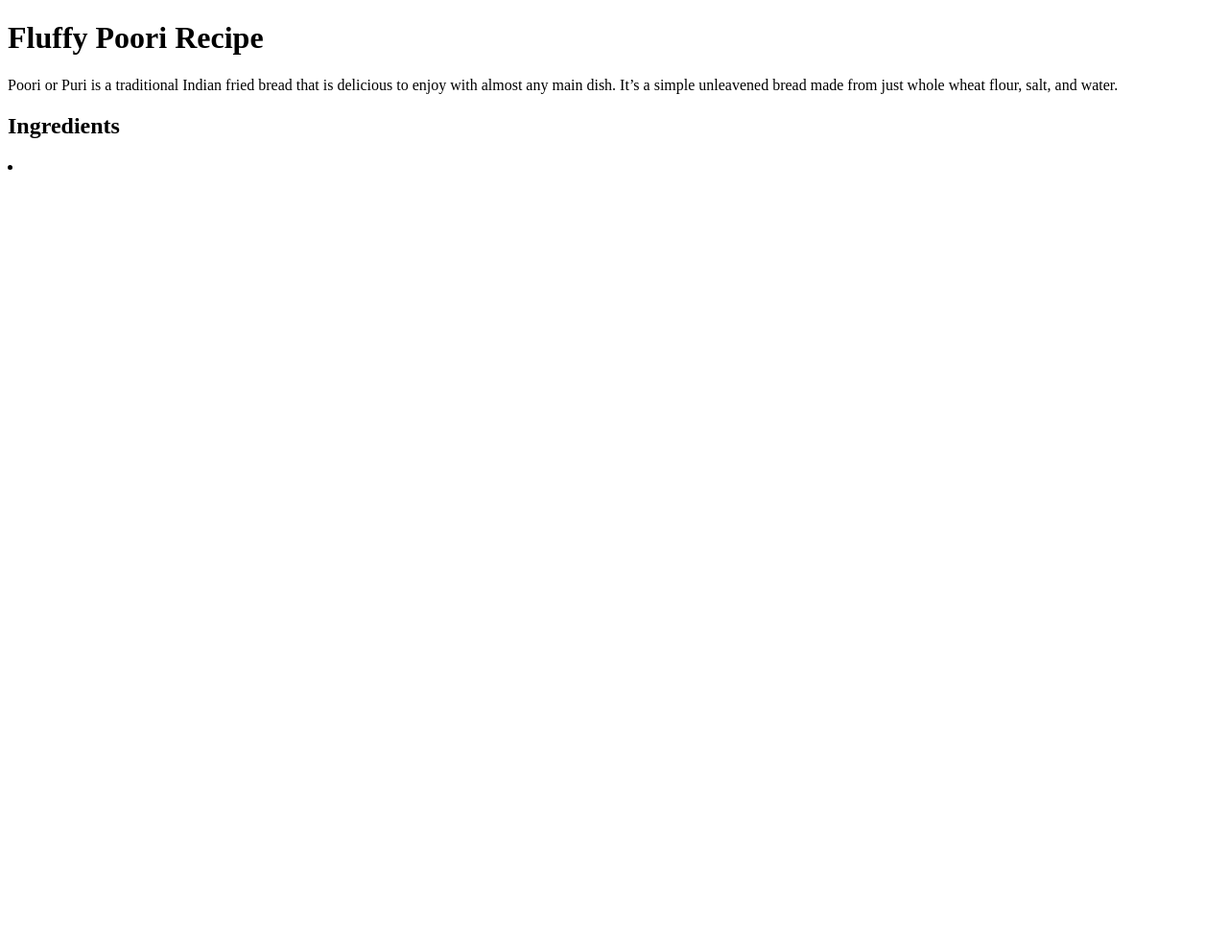
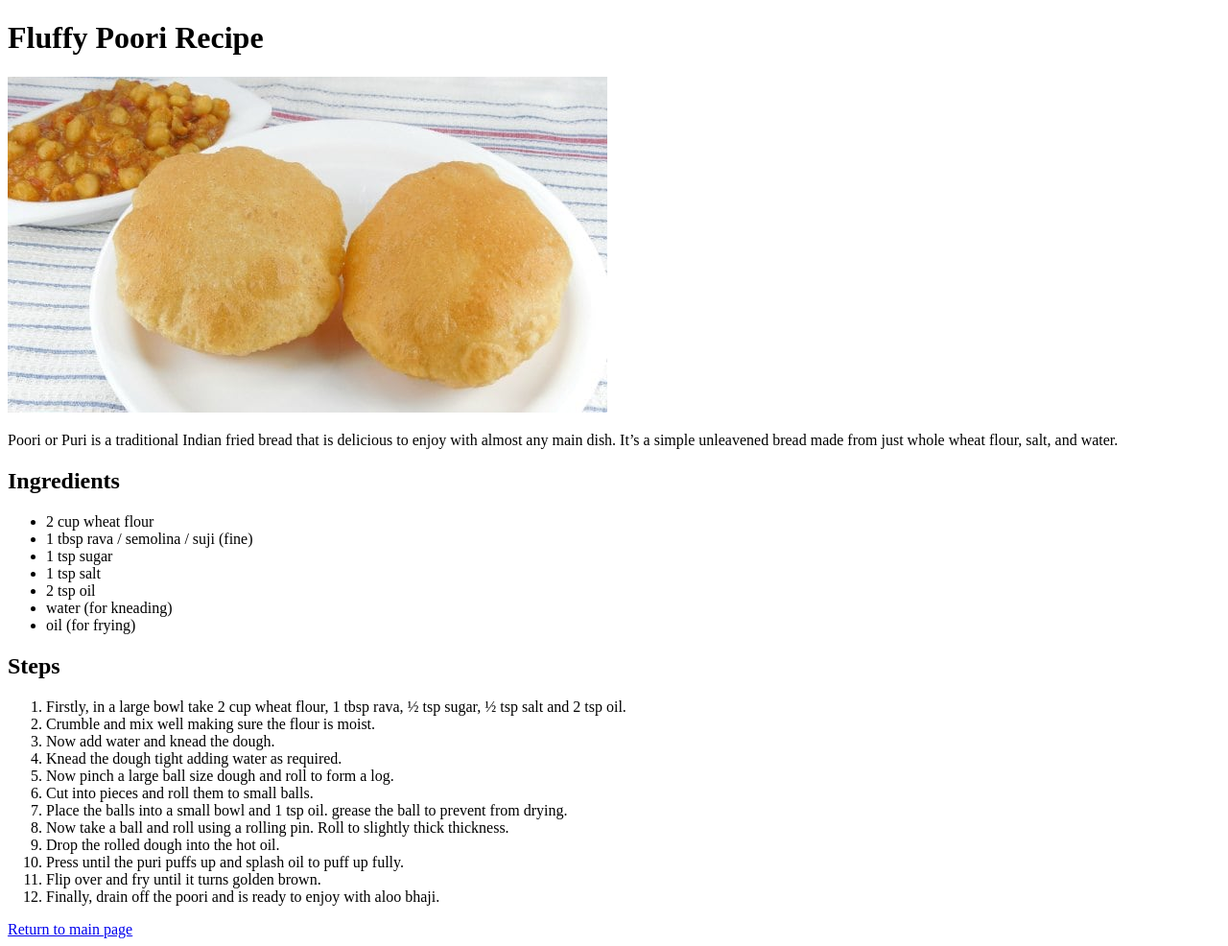
Before and after one commit to shivam-os/odin-recipes, a plain HTML site: page recipes/poori.html in a window 1280 px wide. Shown: the whole page at 96% size. Before the commit the page ends 800 px from the top, so only its background shows below. Drawn offline with Linux system fonts and the light colour scheme.

Commit message:
Add image, ingredients & steps

```diff
--- a/recipes/poori.html
+++ b/recipes/poori.html
@@ -11,9 +11,34 @@
         <h1>Fluffy Poori Recipe</h1>
     </header>
     <section>
+        <img src="../images/poori.jpg">
         <p>Poori or Puri is a traditional Indian fried bread that is delicious to enjoy with almost any main dish. It’s a simple unleavened bread made from just whole wheat flour, salt, and water.</p>
         <h2>Ingredients</h2>
-        <li></li>
+        <ul>
+            <li> 2 cup wheat flour</li>
+            <li> 1 tbsp rava / semolina / suji (fine)</li>
+            <li> 1 tsp sugar</li>
+            <li> 1 tsp salt</li>
+            <li> 2 tsp oil</li>
+            <li> water (for kneading)</li>
+            <li> oil (for frying)</li>
+        </ul>
+        <h2>Steps</h2>
+        <ol>
+            <li> Firstly, in a large bowl take 2 cup wheat flour, 1 tbsp rava, ½ tsp sugar, ½ tsp salt and 2 tsp oil.</li>
+            <li> Crumble and mix well making sure the flour is moist.</li>
+            <li> Now add water and knead the dough.</li>
+            <li> Knead the dough tight adding water as required.</li>
+            <li> Now pinch a large ball size dough and roll to form a log.</li>
+            <li> Cut into pieces and roll them to small balls.</li>
+            <li> Place the balls into a small bowl and 1 tsp oil. grease the ball to prevent from drying.</li>
+            <li> Now take a ball and roll using a rolling pin. Roll to slightly thick thickness.</li>
+            <li> Drop the rolled dough into the hot oil.</li>
+            <li> Press until the puri puffs up and splash oil to puff up fully.</li>
+            <li> Flip over and fry until it turns golden brown.</li>
+            <li> Finally, drain off the poori and is ready to enjoy with aloo bhaji.</li>
+        </ol>
     </section>
+    <a href="../index.html">Return to main page</a>
 </body>
 </html>
```
Also changed, not shown: index.html (+1 -0 lines), recipes/chole.html (+3 -1 lines), recipes/lassi.html (+3 -1 lines).
